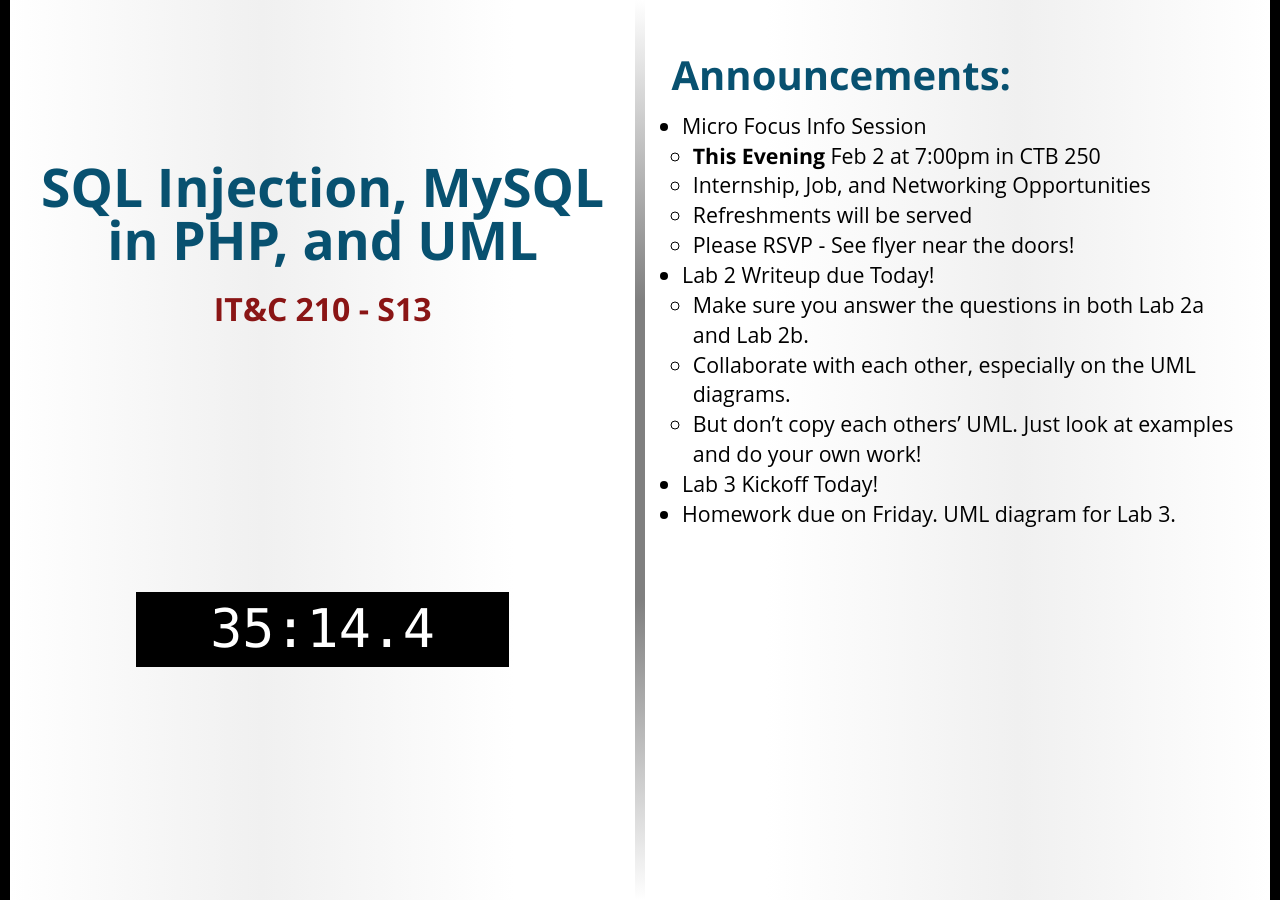
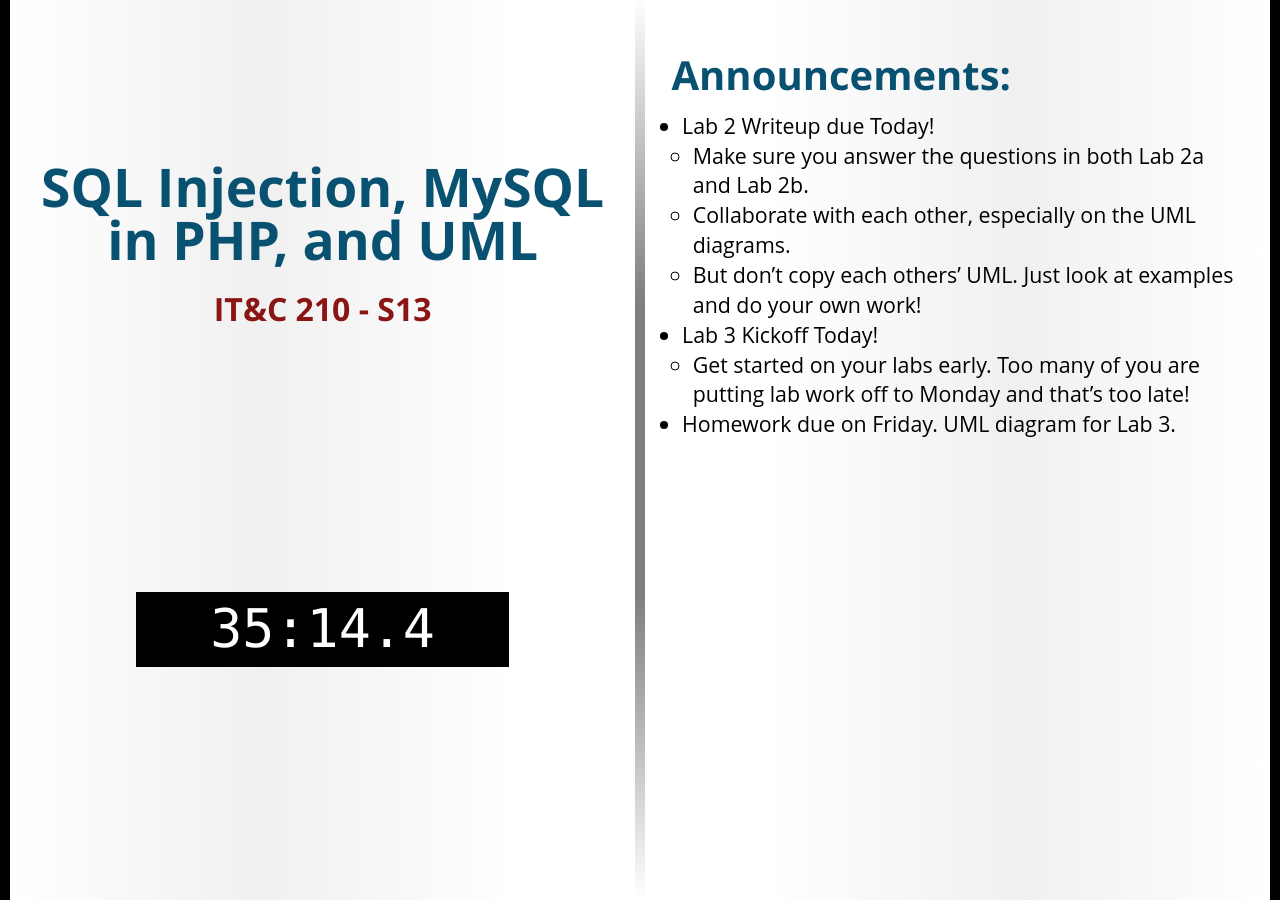
Before and after one commit to BYU-ITC-210/BYU-ITC-210.github.io, a Jekyll site: the page built from _welcome/S13.md, in a window 1280 px wide. Built offline with Jekyll 4.4.1, drawn with Linux system fonts in a browser that asks for light colours; some web fonts are replaced.

Commit message:
Welcome S13

```diff
--- a/_welcome/S13.md
+++ b/_welcome/S13.md
@@ -2,14 +2,10 @@
 title: SQL Injection, MySQL in PHP, and UML
 session: S13
 ---
-* Micro Focus Info Session
-    * **This Evening** Feb 2 at 7:00pm in CTB 250
-    * Internship, Job, and Networking Opportunities
-    * Refreshments will be served
-    * Please RSVP - See flyer near the doors!
 * Lab 2 Writeup due Today!
     * Make sure you answer the questions in both Lab 2a and Lab 2b.
     * Collaborate with each other, especially on the UML diagrams.
     * But don't copy each others' UML. Just look at examples and do your own work!
 * Lab 3 Kickoff Today!
+    * Get started on your labs early. Too many of you are putting lab work off to Monday and that's too late!
 * Homework due on Friday. UML diagram for Lab 3.
```
